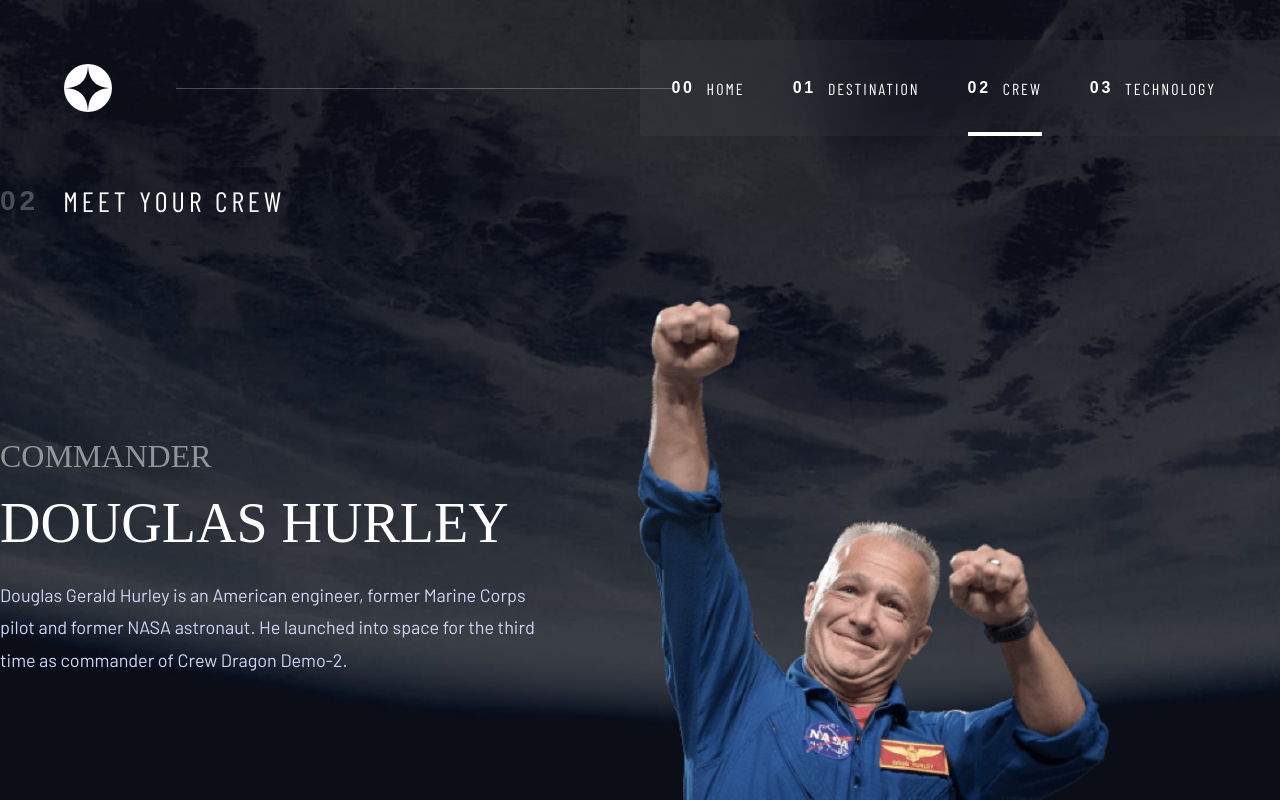
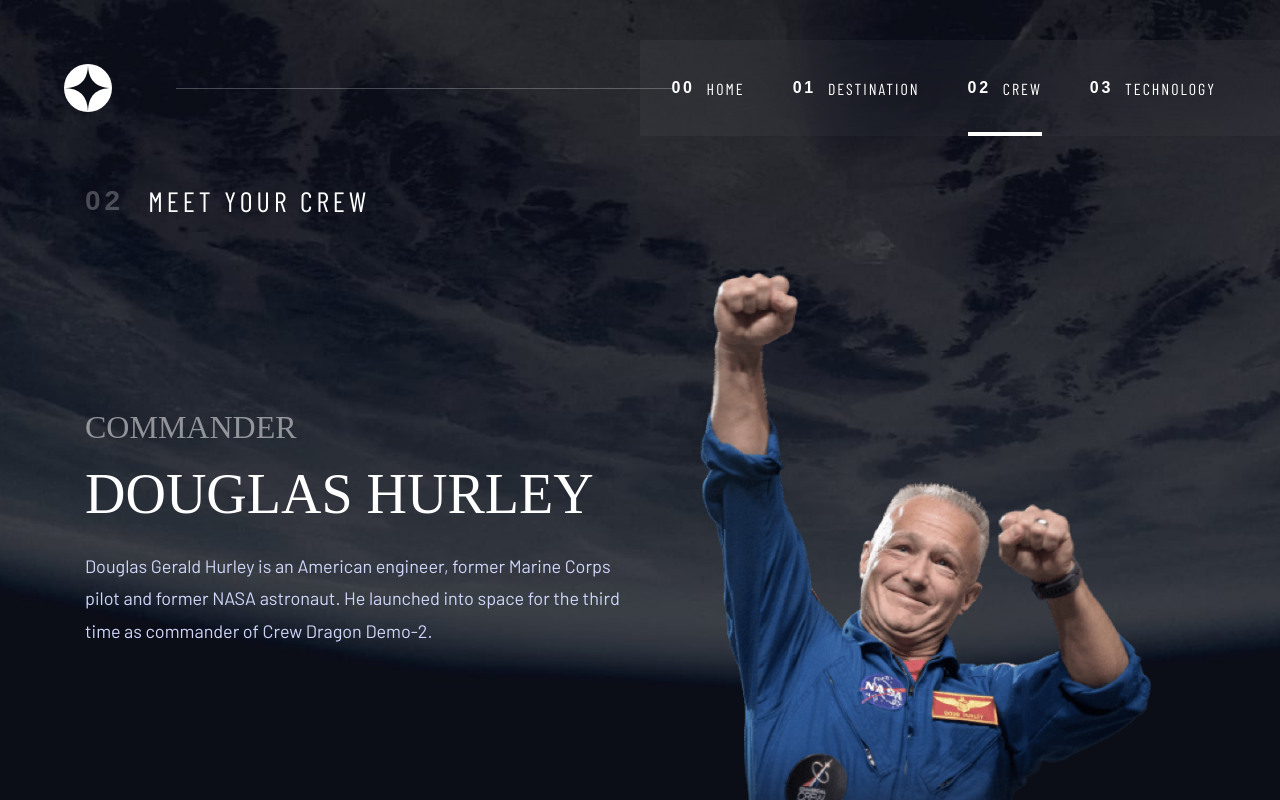
Before and after one commit to LenaM777/space-tourism, a React (Vite) app: page /crew in a window 1280 px wide. Shown: the top 800 px of the page. Built offline with nearby package versions, Linux system fonts and the light colour scheme; a web font is replaced by a local one.

Commit message:
feat: Update styles for Crew page and variables

```diff
--- a/src/pages/Crew/Crew.jsx
+++ b/src/pages/Crew/Crew.jsx
@@ -9,8 +9,8 @@
   const { name, role, bio, images } = crew[index];
 
   return (
-    <section className=" crew">
-      <div className="section__container crew__container">
+    <section className="crew section">
+      <div className="crew__container">
         <h3 className="page-title">
           <span>02</span>MEET YOUR CREW
         </h3>
--- a/src/pages/Crew/Crew.scss
+++ b/src/pages/Crew/Crew.scss
@@ -3,54 +3,50 @@
 @use "../../styles/typography" as typography;
 
 .crew {
-  padding: 0;
-
-  &__container {
-    width: 100%;
-    height: 100%;
-    padding-top: 24px;
+  min-height: 100vh;
 
   @media (min-width: $bp-tablet) {
-      padding-top: 40px;
+    padding-bottom: 0;
   }
 
   @media (min-width: $bp-desktop) {
     padding: 48px 0;
-      max-width: 1110px;
   }
+
+  &__container {
+    @include content-wrapper;
+    flex-grow: 1;
+    @include flex(column);
   }
 
   &__content {
     @include flex(column, center, space-between);
     gap: 32px;
-    min-height: calc(100vh - 100px);
+    flex-grow: 1;
 
     @media (min-width: $bp-desktop) {
       @include flex(row, stretch, space-between);
-      min-height: 734px;
     }
   }
 
   &__info {
-    padding-top: 24px;
-    @include flex-center(column);
+    padding-top: 40px;
+    @include flex(column, center, space-between);
+    flex-grow: 1;
     gap: 24px;
-
-     @media (min-width: $bp-tablet) {
     max-width: 512px;
-    }
 
     @media (min-width: $bp-desktop) {
+      padding: 0;
       @include flex(column, flex-start, center);
       gap: 40px;
+      flex-basis: calc(50% - 16px);
       max-width: none;
-      padding: 0;
-      flex-basis: calc(50% - 16px);
     }
   }
 
   &__exposition {
-    @include flex(column, center, center);
+    @include flex(column, center, space-between);
     text-align: center;
     gap: 24px;
 
@@ -62,43 +58,49 @@
   }
 
   &__name {
-    @include flex(column, center, center);
+    @include flex-center(column);
     gap: 8px;
 
+    @media (min-width: $bp-tablet) {
+      gap: 16px;
+    }
     @media (min-width: $bp-desktop) {
       @include flex(column, flex-start, center);
-      text-align: left;
-      gap: 16px;
     }
   }
 
   &__image {
+    overflow: hidden;
+    @include flex(column, center, flex-end);
     width: 100%;
-    @include flex(column, center, flex-end);
-    margin-top: auto;
+    min-height: 350px;
 
     @media (min-width: $bp-desktop) {
       height: 100%;
-      @include flex(column, flex-end, flex-end);
+      @include flex(column, center, flex-end);
       flex-basis: calc(50% - 16px);
     }
 
     img {
-      display: block;
       object-fit: contain;
       max-height: 340px;
       width: auto;
-      -webkit-mask-image: linear-gradient(to bottom,black 80%, transparent 100%);
-      mask-image: linear-gradient(to bottom, black 80%, transparent 100%);
+      -webkit-mask-image: var(--image-fade-mask);
+      mask-image: var(--image-fade-mask);
+      -webkit-mask-origin: content-box;
+      mask-origin: content-box;
+      -webkit-mask-repeat: no-repeat;
+      mask-repeat: no-repeat;
 
       @media (min-width: $bp-tablet) {
         max-height: 500px;
+        margin-bottom: -56px;
       }
 
       @media (min-width: $bp-desktop) {
-        padding-bottom: 30px;
+        margin-bottom: 0;
+        padding: 30px 0;
         max-height: 676px;
-        max-width: 100%;
       }
     }
   }
--- a/src/styles/_variables.scss
+++ b/src/styles/_variables.scss
@@ -8,7 +8,13 @@
 --color-white-50: rgba(255, 255, 255, 0.5);
 --color-glass-white: rgba(255, 255, 255, 0.04);
 --color-glass-blue:  rgba(11, 13, 23, 0.15);
+--image-fade-mask: linear-gradient(
+    to bottom,
+    rgba(0, 0, 0, 1) 77.39%,
+    rgba(0, 0, 0, 0) 100%
+  );
 }
+
 
 $bp-mobile: 375px;
 $bp-tablet: 768px;
```
Also changed, not shown: src/styles/components/_paginations.scss (+1 -6 lines). Lines whose indentation alone changed are shown as unchanged.
